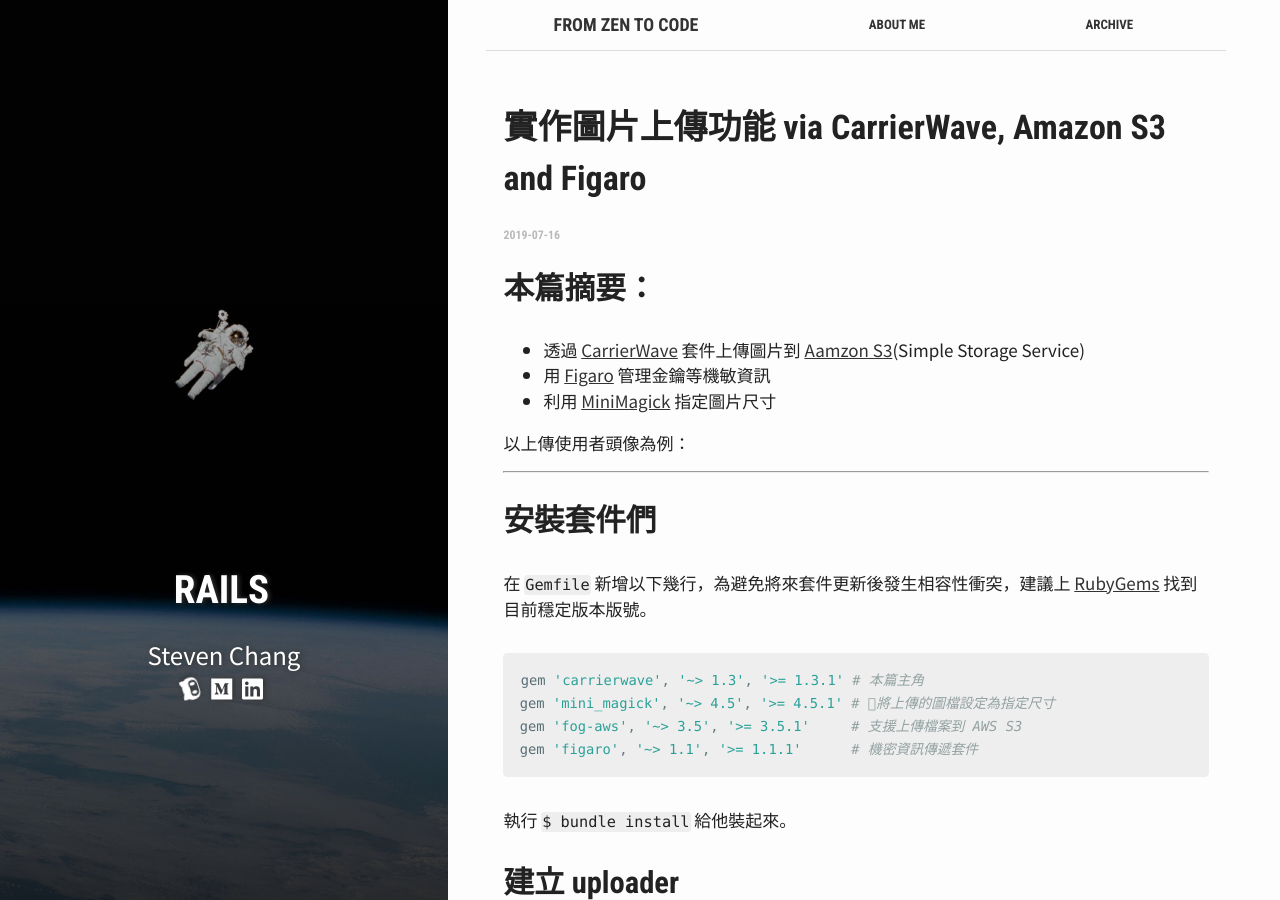
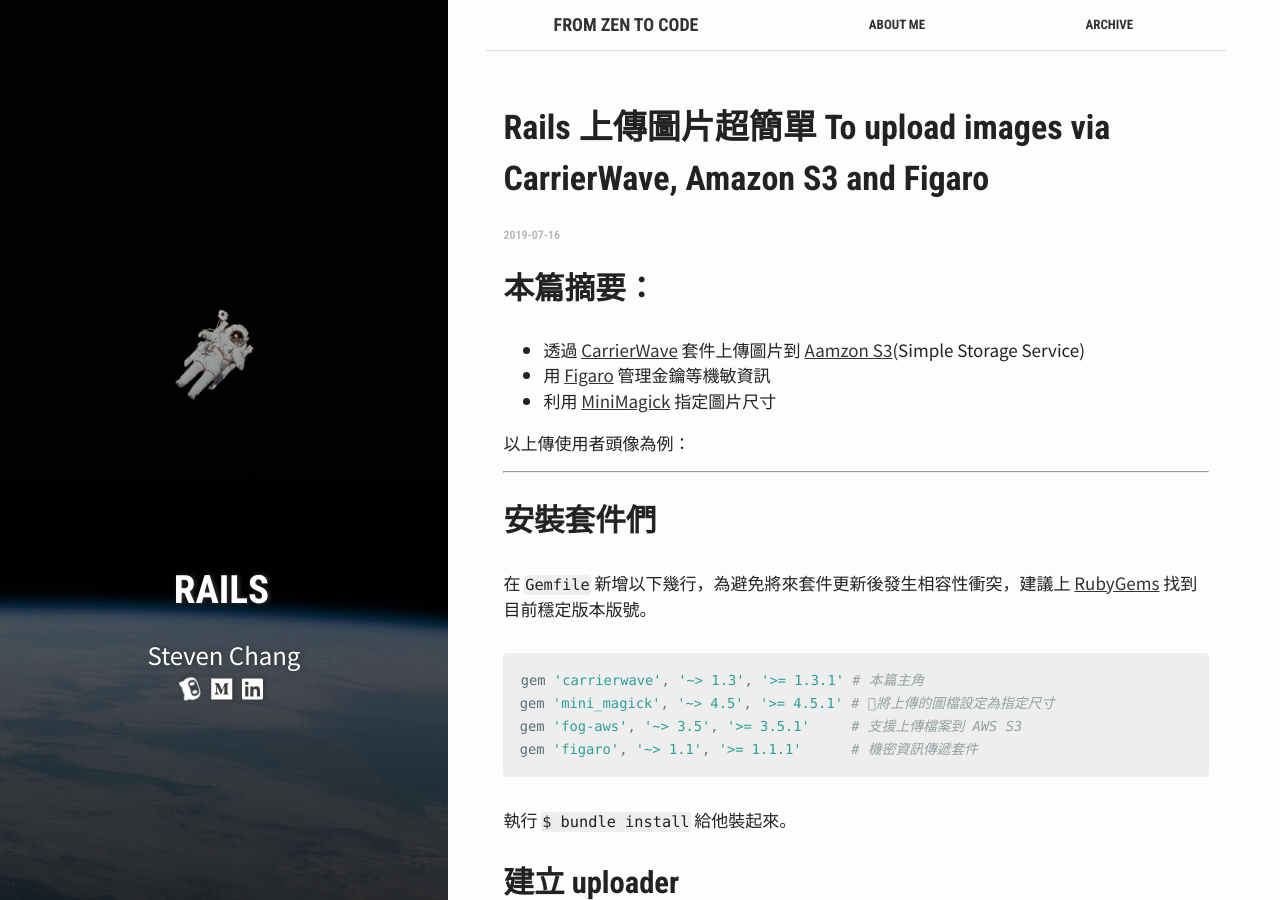
Before and after one commit to stevencch99/stevencch99.github.io, a Jekyll site: the page built from _posts/2019-07-15-CarrierWave_and_AWS_S3.md, in a window 1280 px wide and 900 px high. Built offline with Jekyll 4.4.1, drawn with Linux system fonts in a browser that asks for light colours; comment, search, counter and statistics services are not loaded.

Commit message:
Modify title of CarrierWave_and_AWS_S3.

```diff
--- a/_layouts/home.html
+++ b/_layouts/home.html
@@ -6,7 +6,8 @@ layout: default
   {%- if page.title -%}
     <h1 class="page-heading">{{ page.title }}</h1>
   {% else %}
-    <h1 class="page-heading">- Pull Request to the World -</h1>
+    <h1 class="page-heading">Pull Request to the World</h1>
+    <p></p>
   {%- endif -%}
 
   {{ content }}
--- a/_posts/2019-07-15-CarrierWave_and_AWS_S3.md
+++ b/_posts/2019-07-15-CarrierWave_and_AWS_S3.md
@@ -1,8 +1,8 @@
 ---
 layout: post
-title:  "實作圖片上傳功能 via CarrierWave, Amazon S3 and Figaro"
-description: "實作圖片上傳功能 by CarrierWave, Amazon S3 and Figaro"
-crawlertitle: "實作圖片上傳功能 by CarrierWave, Amazon S3 and Figaro"
+title:  "Rails 上傳圖片超簡單 To upload images via CarrierWave, Amazon S3 and Figaro"
+description: "Rails 上傳圖片超簡單 To upload images via CarrierWave, Amazon S3 and Figaro"
+crawlertitle: "Rails 上傳圖片超簡單 To upload images via CarrierWave, Amazon S3 and Figaro"
 date:   2019-07-16 14:50:46 +0800
 categories: Rails
 tags: ['Rails']
```
